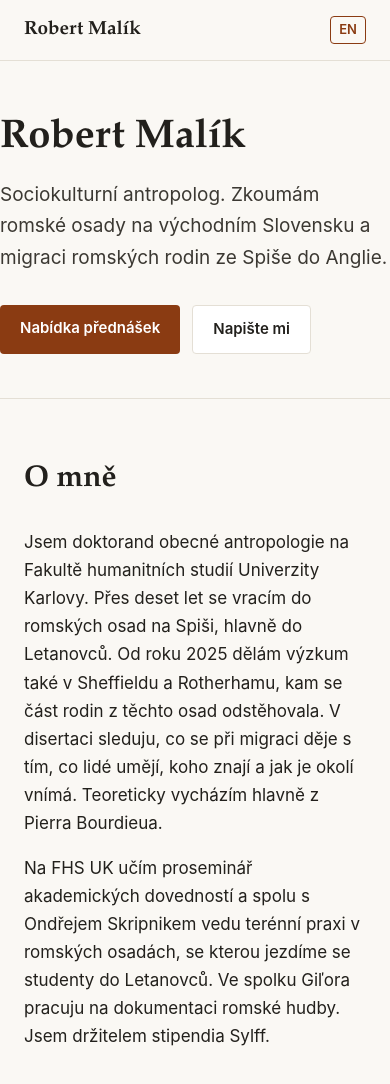
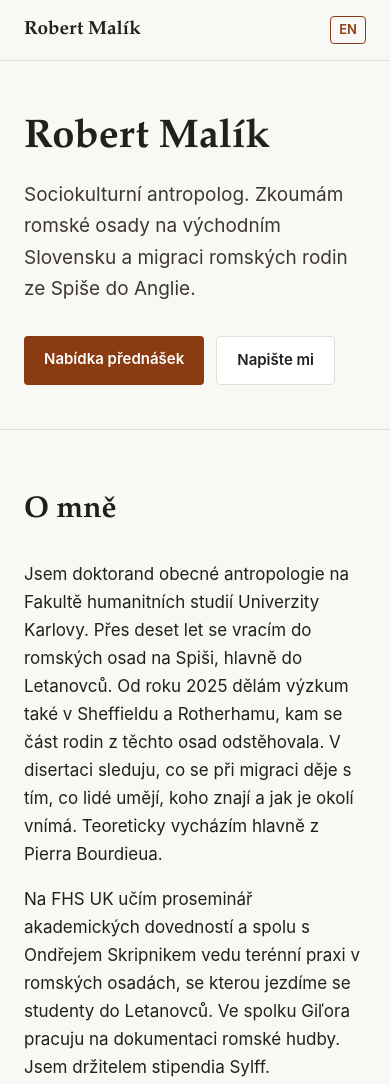
Before and after one commit to RobMal26/RobMal26.github.io, a plain HTML site: page index.html in a window 390 px wide. Shown: the top 1084 px of the page. Drawn offline with Linux system fonts and the light colour scheme.

Commit message:
Oprava okrajů úvodní sekce
Co-Authored-By: Claude Opus 5.5 <noreply@anthropic.com>
Claude-Session: https://claude.ai/code/session_019U8mnEDAaeTghh8xJvNEav

```diff
--- a/style.css
+++ b/style.css
@@ -49,7 +49,7 @@ nav.main a.lang {
 }
 
 /* hero */
-.hero { padding: 88px 0 64px; }
+.hero { padding-top: 88px; padding-bottom: 64px; }
 .hero h1 {
   font-family: var(--serif); font-weight: 600;
   font-size: clamp(40px, 7vw, 60px); line-height: 1.05; margin: 0 0 20px;
@@ -109,7 +109,7 @@ footer { padding: 32px 0 48px; color: var(--muted); font-size: 14px; border-top:
 
 @media (max-width: 680px) {
   nav.main a:not(.lang) { display: none; }
-  .hero { padding: 56px 0 44px; }
+  .hero { padding-top: 56px; padding-bottom: 44px; }
   .hero p.lead { font-size: 19px; }
   .cv-row { grid-template-columns: 1fr; gap: 2px; }
 }
```
